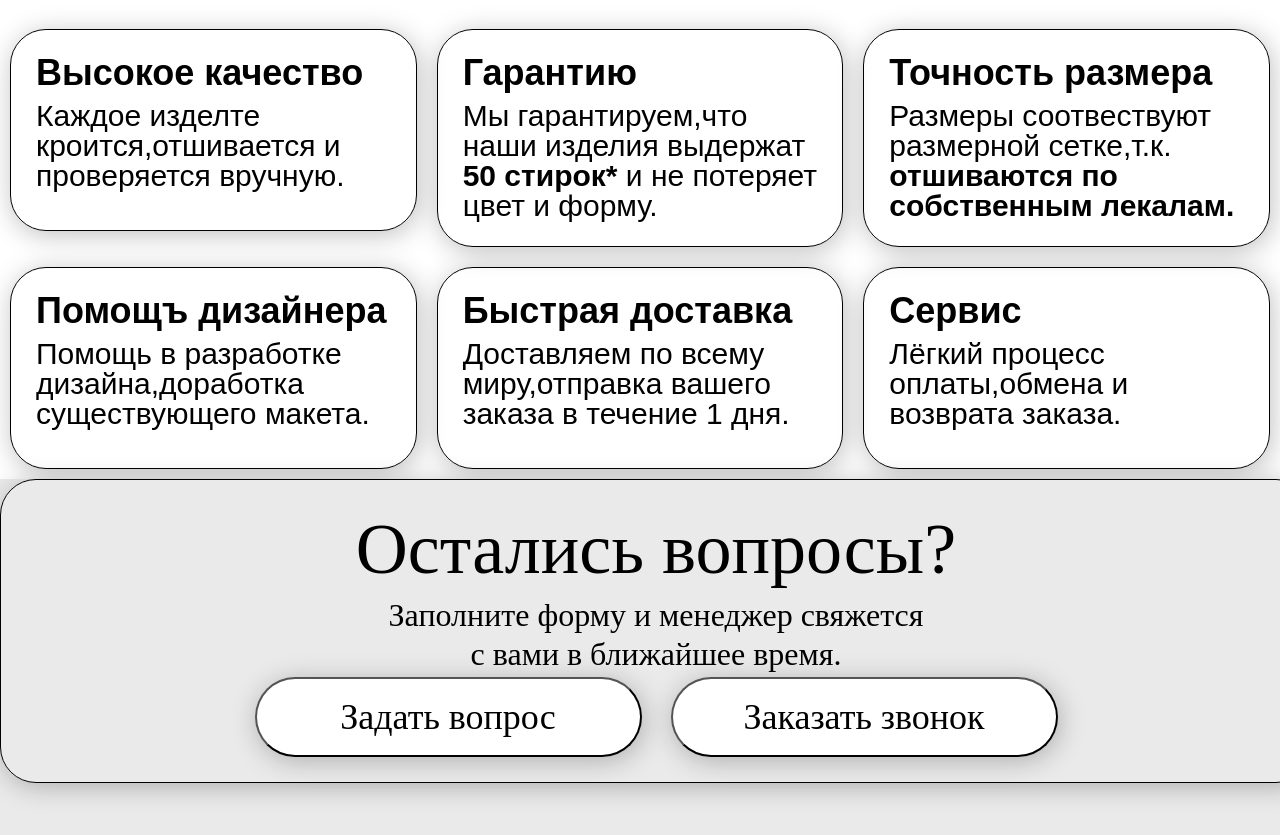
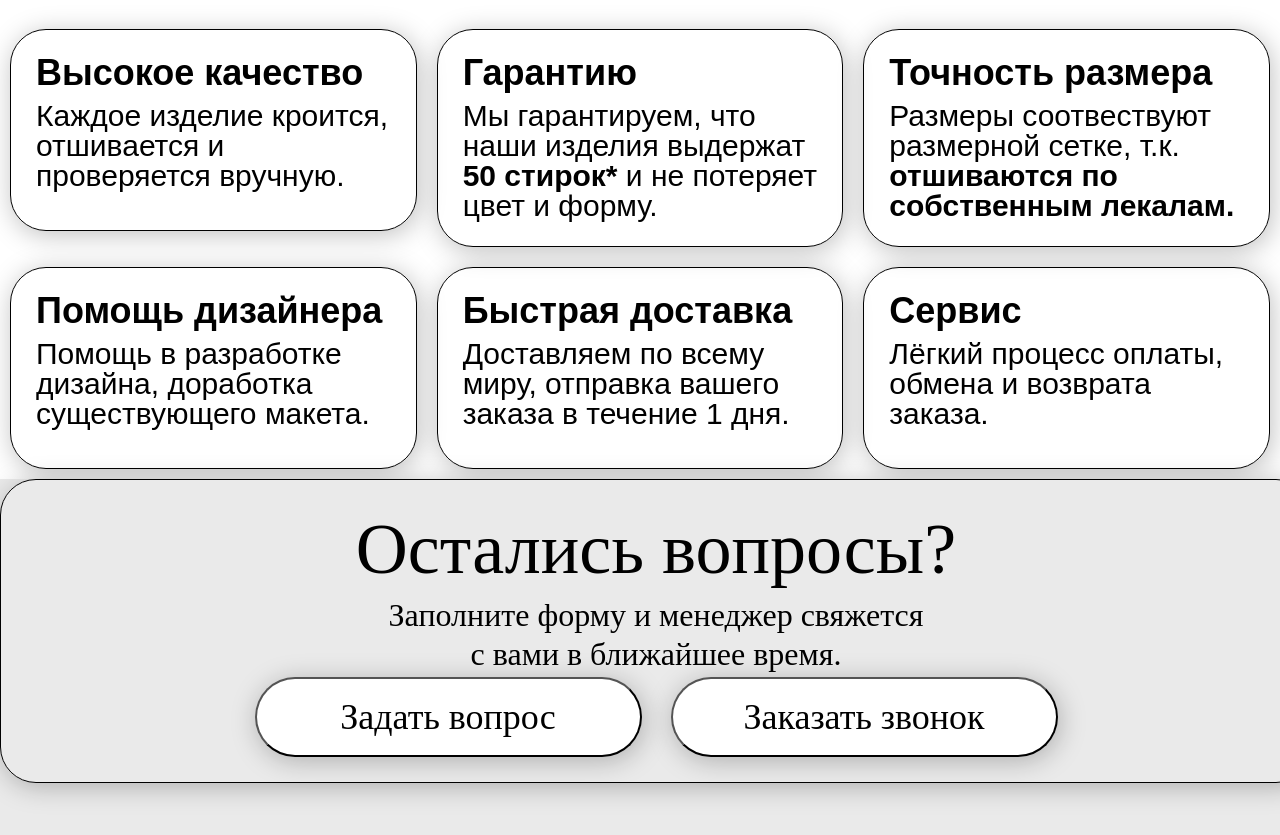
Before and after one commit to JuniorJS7/ro, a React (Create React App) app: page / in a window 1280 px wide. Shown: the part 2029-2864 px from the top of the page. Built offline with nearby package versions, Linux system fonts and the light colour scheme; the HTML template or start-up script is replaced by a standard one.

Commit message:
Add OurAdvantages after fixing bugs

```diff
--- a/src/views/Home/Home.js
+++ b/src/views/Home/Home.js
@@ -15,7 +15,7 @@ function Home() {
     {
       label: "Высокое качество",
       description: (
-        <>Каждое изделте кроится,отшивается и проверяется вручную.</>
+        <>Каждое изделие кроится, отшивается и проверяется вручную.</>
       ),
       id: 1,
     },
@@ -23,7 +23,7 @@ function Home() {
       label: "Гарантию",
       description: (
         <>
-          Мы гарантируем,что наши изделия выдержат
+          Мы гарантируем, что наши изделия выдержат
           <span className="span"> 50 стирок* </span>и не потеряет цвет и форму.
         </>
       ),
@@ -33,16 +33,16 @@ function Home() {
       label: "Точность размера",
       description: (
         <>
-          Размеры соотвествуют размерной сетке,т.к.
+          Размеры соотвествуют размерной сетке, т.к.
           <span className="span"> отшиваются по собственным лекалам. </span>
         </>
       ),
       id: 3,
     },
     {
-      label: "Помощъ дизайнера",
+      label: "Помощь дизайнера",
       description: (
-        <>Помощь в разработке дизайна,доработка существующего макета.</>
+        <>Помощь в разработке дизайна, доработка существующего макета.</>
       ),
 
       id: 4,
@@ -50,14 +50,14 @@ function Home() {
     {
       label: "Быстрая доставка",
       description: (
-        <>Доставляем по всему миру,отправка вашего заказа в течение 1 дня.</>
+        <>Доставляем по всему миру, отправка вашего заказа в течение 1 дня.</>
       ),
 
       id: 5,
     },
     {
       label: "Сервис",
-      description: <>Лёгкий процесс оплаты,обмена и возврата заказа.</>,
+      description: <>Лёгкий процесс оплаты, обмена и возврата заказа.</>,
       id: 6,
     },
   ];
```
